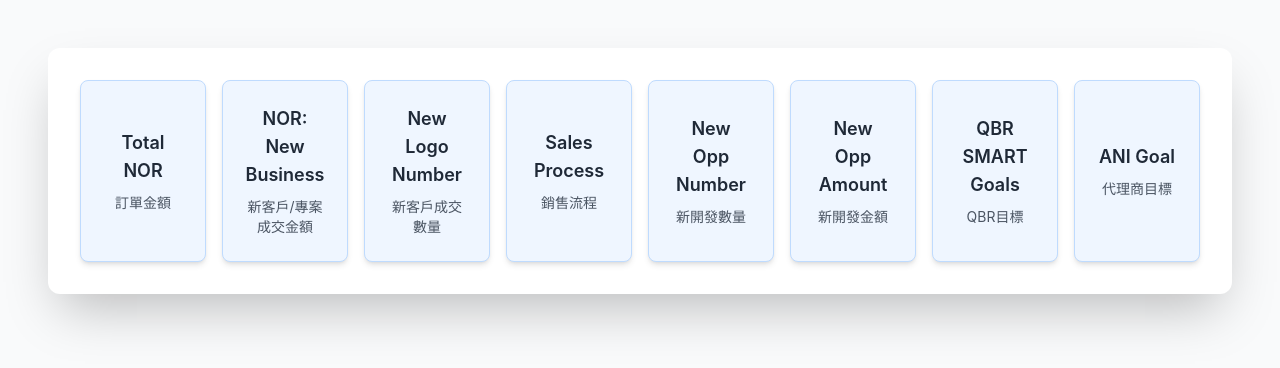
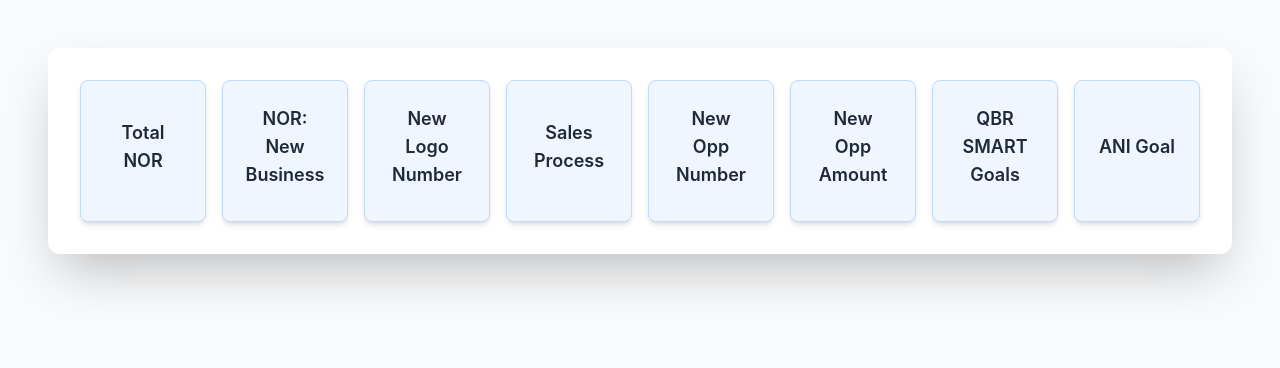
Before and after one commit to WilliamYehCE95/SalesDashboard, a plain HTML site: page index.html in a window 1280 px wide. Drawn offline with nearby package versions, Linux system fonts and the light colour scheme.

Commit message:
Update index.html

```diff
--- a/index.html
+++ b/index.html
@@ -88,50 +88,51 @@
                     <!-- Heading for the metric. Translated to Traditional Chinese from the image. -->
                     <h3 class="text-lg font-semibold text-gray-800 mb-2">Total NOR</h3>
                     <!-- Description of the metric. Translated to Traditional Chinese from the image. -->
-                    <p class="text-sm text-gray-600">訂單金額</p>
+                   <!-- <p> <p class="text-sm text-gray-600">訂單金額</p></p> -->
+
                 </a>
             </div>
 
             <div class="cell bg-blue-50 p-6 rounded-lg shadow-md flex flex-col items-center justify-center min-h-[140px] border border-blue-200 hover:shadow-lg hover:scale-105 transition duration-300 ease-in-out">
                 <!-- Translated to Traditional Chinese from the image. -->
                 <h3 class="text-lg font-semibold text-gray-800 mb-2">NOR: New Business</h3>
-                <p class="text-sm text-gray-600">新客戶/專案成交金額</p>
+                <!--<!<p class="text-sm text-gray-600">新客戶/專案成交金額</p> -->
             </div>
 
             <div class="cell bg-blue-50 p-6 rounded-lg shadow-md flex flex-col items-center justify-center min-h-[140px] border border-blue-200 hover:shadow-lg hover:scale-105 transition duration-300 ease-in-out">
                 <!-- Translated to Traditional Chinese from the image. -->
                 <h3 class="text-lg font-semibold text-gray-800 mb-2">New Logo Number</h3>
-                <p class="text-sm text-gray-600">新客戶成交數量</p>
+                <!--<p class="text-sm text-gray-600">新客戶成交數量</p>-->
             </div>
 
             <div class="cell bg-blue-50 p-6 rounded-lg shadow-md flex flex-col items-center justify-center min-h-[140px] border border-blue-200 hover:shadow-lg hover:scale-105 transition duration-300 ease-in-out">
                 <!-- Translated to Traditional Chinese from the image. -->
                 <h3 class="text-lg font-semibold text-gray-800 mb-2">Sales Process</h3>
-                <p class="text-sm text-gray-600">銷售流程</p>
+               <!-- <p class="text-sm text-gray-600">銷售流程</p> -->
             </div>
 
             <div class="cell bg-blue-50 p-6 rounded-lg shadow-md flex flex-col items-center justify-center min-h-[140px] border border-blue-200 hover:shadow-lg hover:scale-105 transition duration-300 ease-in-out">
                 <!-- Translated to Traditional Chinese from the image. -->
                 <h3 class="text-lg font-semibold text-gray-800 mb-2">New Opp Number</h3>
-                <p class="text-sm text-gray-600">新開發數量</p>
+                <!--<p class="text-sm text-gray-600">新開發數量</p> -->
             </div>
 
             <div class="cell bg-blue-50 p-6 rounded-lg shadow-md flex flex-col items-center justify-center min-h-[140px] border border-blue-200 hover:shadow-lg hover:scale-105 transition duration-300 ease-in-out">
                 <!-- Translated to Traditional Chinese from the image. -->
                 <h3 class="text-lg font-semibold text-gray-800 mb-2">New Opp Amount</h3>
-                <p class="text-sm text-gray-600">新開發金額</p>
+                <!-- <p class="text-sm text-gray-600">新開發金額</p>-->
             </div>
 
             <div class="cell bg-blue-50 p-6 rounded-lg shadow-md flex flex-col items-center justify-center min-h-[140px] border border-blue-200 hover:shadow-lg hover:scale-105 transition duration-300 ease-in-out">
                 <!-- Translated to Traditional Chinese from the image. -->
                 <h3 class="text-lg font-semibold text-gray-800 mb-2">QBR SMART Goals</h3>
-                <p class="text-sm text-gray-600">QBR目標</p>
+                <!--<p class="text-sm text-gray-600">QBR目標</p> -->
             </div>
 
             <div class="cell bg-blue-50 p-6 rounded-lg shadow-md flex flex-col items-center justify-center min-h-[140px] border border-blue-200 hover:shadow-lg hover:scale-105 transition duration-300 ease-in-out">
                 <!-- Translated to Traditional Chinese from the image. -->
                 <h3 class="text-lg font-semibold text-gray-800 mb-2">ANI Goal</h3>
-                <p class="text-sm text-gray-600">代理商目標</p>
+                <!--<p class="text-sm text-gray-600">代理商目標</p>-->
             </div>
         </div>
     </div>
```
